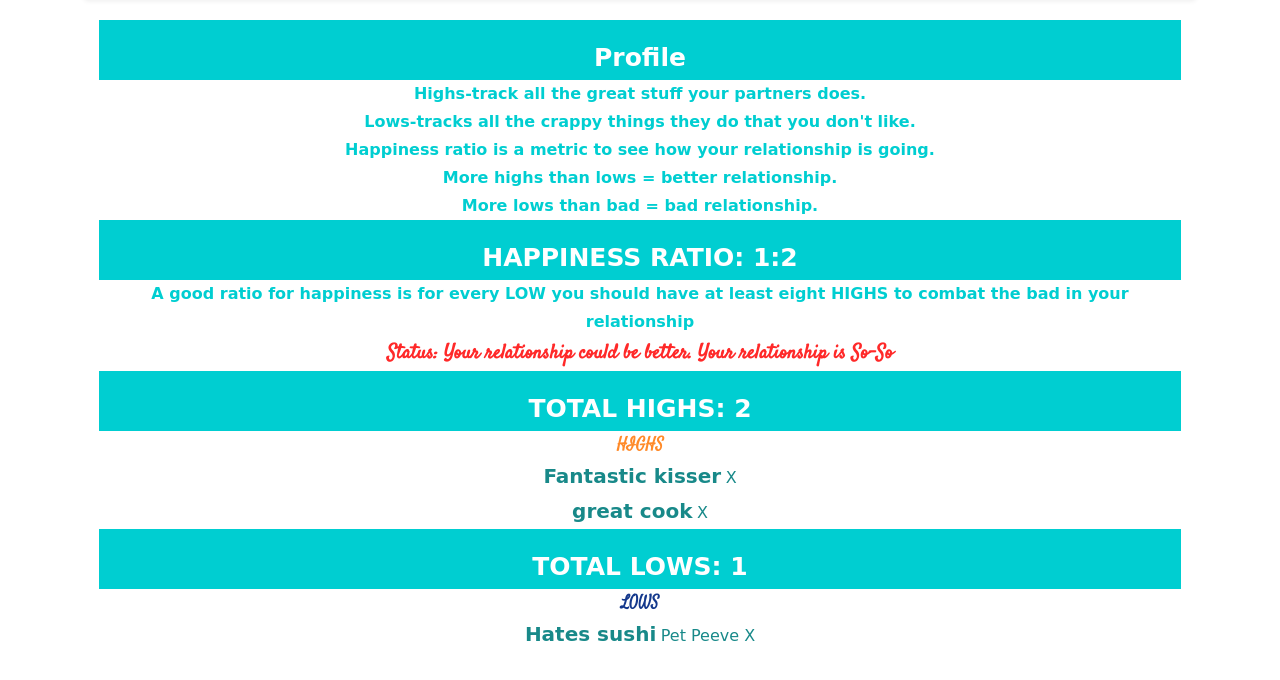
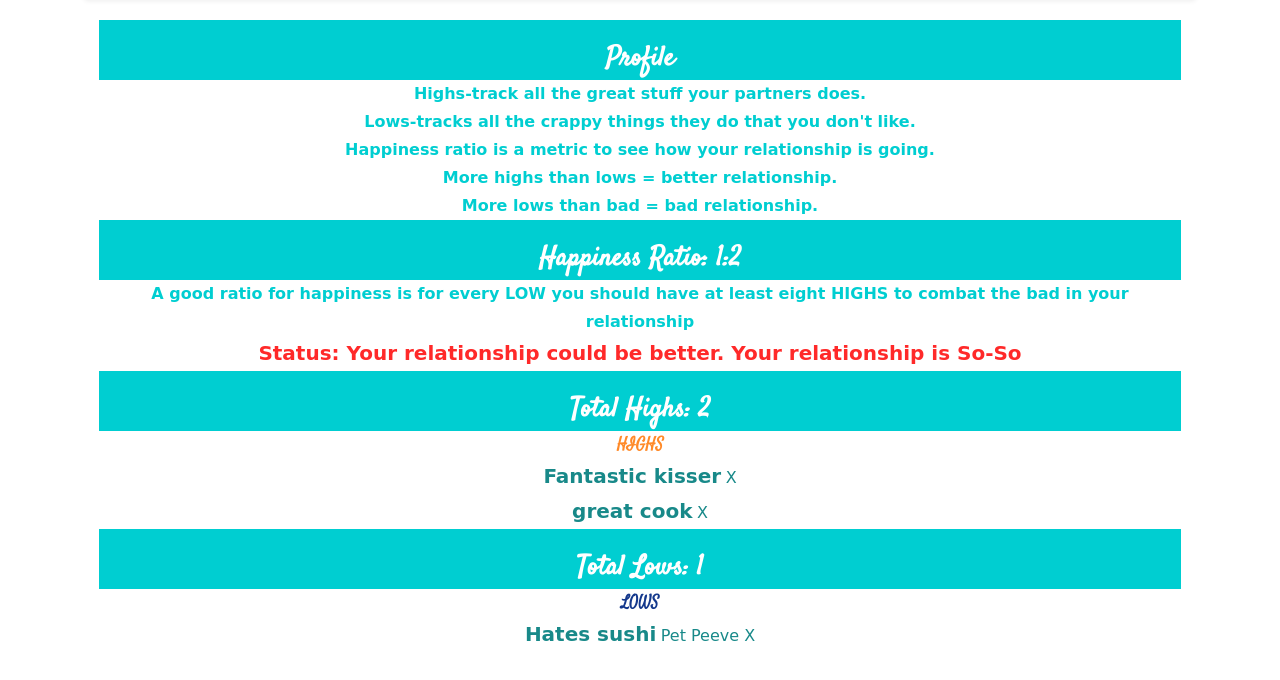
Before and after one commit to toanhtran/StopLoveLoss, a Django app: page /Endit/show_HiLo in a window 1280 px wide. Shown: the part 98-778 px from the top of the page. Run offline with Django 3.2, Linux system fonts and the light colour scheme; a user stored in the database is signed in; data comes from the database, SQL or seed files in the repository; both versions use the stored data as it was after the commit; some libraries are stand-ins or nearby versions; some web fonts are replaced.

Commit message:
Add gify for lows pg and css

```diff
--- a/Endit/static/Endit/style.css
+++ b/Endit/static/Endit/style.css
@@ -1,4 +1,4 @@
-
+/*
 /* Paul Irish Box-Sizing: Border-Box reset - apply a natural box layout model to all elements, but allowing components to change http://www.paulirish.com/2012/box-sizing-border-box-ftw/ */
 html {
   box-sizing: border-box;
@@ -129,8 +129,8 @@ p {
 #message {
   color:#FF2929;
   font-size: 20px;
-  font-family: 'Satisfy';
-
+/*  font-family: 'Satisfy';
+*/
 }
 
 .high_lows{
@@ -197,6 +197,12 @@ h6 {
 
 }
 
+.HiLo_header{
+  font-family: 'Satisfy',cursive;
+  font-size: 27px;
+
+}
+
 .pagination{
 	background-image:
 	linear-gradient(#00CED1,#FFB99D);
@@ -206,9 +212,9 @@ h6 {
 	background: #00CED1;
 }
 
-/************************
+/***********************
  * SIGNUP FORM
- ************************/
+ ***********************/
 
 form {
   max-width: 100px;
@@ -236,6 +242,12 @@ fieldset {
 form {
     max-width: 325px;
   }
+  .form_textbox{
+    font-family: 'Satisfy';
+    font-size: 22px;
+  }
+
+
 submit{
   width: 20px;
   height: 20px;
@@ -415,4 +427,4 @@ h1{color: red !important;}
   h1 {
     color: purple !important;
   }
-}
+}*/
--- a/Endit/templates/Endit/HiLo.html
+++ b/Endit/templates/Endit/HiLo.html
@@ -9,16 +9,16 @@
       <div class="col-md-12">
 
 
-	<h1> {{user.first_name}} {{user.last_name}} Profile</h1>
+	<h1 class="HiLo_header"> {{user.first_name}} {{user.last_name}} Profile</h1>
 	<p> Highs-track all the great stuff your partners does.</p>
 	<p> Lows-tracks all the crappy things they do that you don't like.
 	<p>Happiness ratio is a metric to see how your relationship is going.<br/> More highs than lows = better relationship. <br/>More lows than bad = bad relationship.
 
-<h1> HAPPINESS RATIO: {{total_lows}}:{{total_highs}}</h1>
+<h1 class="HiLo_header"> Happiness Ratio: {{total_lows}}:{{total_highs}}</h1>
 <p> A good ratio for happiness is for every LOW you should have at least eight HIGHS to combat the bad in your relationship</p>
 	<p id='message'>Status: {{message}}</p>
 
-	<h1>TOTAL HIGHS: {{ total_highs }}</h1>
+	<h1 class="HiLo_header">Total Highs: {{ total_highs }}</h1>
 
 <h2 id='highs'>HIGHS</h2>
 {% if highs %}
@@ -31,7 +31,7 @@
 	</ul>
 	{% endif %}
 
-<h1>TOTAL LOWS: {{ total_lows }}</h1>
+<h1 class="HiLo_header">Total Lows: {{ total_lows }}</h1>
 <h2 id='lows'>LOWS</h2>
 {% if lows %}
 	{% csrf_token %}
--- a/Endit/templates/Endit/high_form.html
+++ b/Endit/templates/Endit/high_form.html
@@ -8,16 +8,15 @@
     <div class="row">
       <div class="col-md-12">
 
-<h1 class="high_form"> TRACK YOUR HIGHS!</h1>
+		<h1 class="HiLo_header"> Track your Highs!</h1>
 		<p> Tracks all the great stuff your partner does.</p>
 		<iframe src="//giphy.com/embed/MR7QcgEwFc6E8" frameBorder="0" class="giphy-embed" allowFullScreen></iframe><p>
 		<!-- <a href="http://giphy.com/gifs/follow-ruinedchildhood2-for-more-MR7QcgEwFc6E8">via GIPHY</a></p> -->
 
 		<form action='new_highs' method='post'>
 			{% csrf_token %}
-	<p>High:</p>
+			<p class="form_textbox">High:</p>
 			<textarea name='highs' name='highs'></textarea><br/><br/>
-
 			<input type = "submit" value="Add a high">
 		</form>
 	</div>
--- a/Endit/views.py
+++ b/Endit/views.py
@@ -51,7 +51,7 @@ def show_HiLo(request):
 	if ratio > 1.0:
 		message = "Your relationship is heading towards splitsville. It's time to give the, 'The Talk'."
 	if ratio > 3.0:
-		message = "Your relationship sucks! What are you waiting for? It is time to END.IT.NOW."
+		message = "Your relationship sucks! It is time to END.IT.NOW."
 
 	level = 3
 
--- a/members/templates/members/index.html
+++ b/members/templates/members/index.html
@@ -8,9 +8,7 @@
 <div class="container-fluid fadeinDown animated">
     <div class="row">
       <div class="col-md-12">
-
-
-<h1> {{user.first_name}} {{user.last_name}} Page </h1>
+		<h1 class="HiLo_header"> {{user.first_name}} {{user.last_name}} Page </h1>
 			<p> Hello, {{user.first_name}} you are logged in.</p>
 
 			<form action='logout' method='post'>
--- a/members/templates/members/login.html
+++ b/members/templates/members/login.html
@@ -6,8 +6,7 @@
 <div class="container-fluid">
     <div class="row">
       <div class="col-md-12">
-
-<h1 class="login"> Login Page</h1>
+		<h1 class="HiLo_header"> Login Page</h1>
 			<p> You are not logged in.</p>
 
 			<form action='login_user' method='post'>
@@ -20,8 +19,7 @@
 				<input type = "submit" value="Log in">
 			</form>
 
-<a href="{% url 'members:signup' %}"><button class="form_btn">
-	Register a new user</button></a>
+			<a href="{% url 'members:signup' %}"><button class="form_btn">Register a new user</button></a>
 
 	</div>
   </div>
```
Also changed, not shown: Endit/templates/Endit/home.html (+2 -6 lines), Endit/templates/Endit/low_form.html (+4 -4 lines), members/templates/members/signup.html (+3 -4 lines), db.sqlite3, 1 other file. Lines whose indentation alone changed are shown as unchanged.
